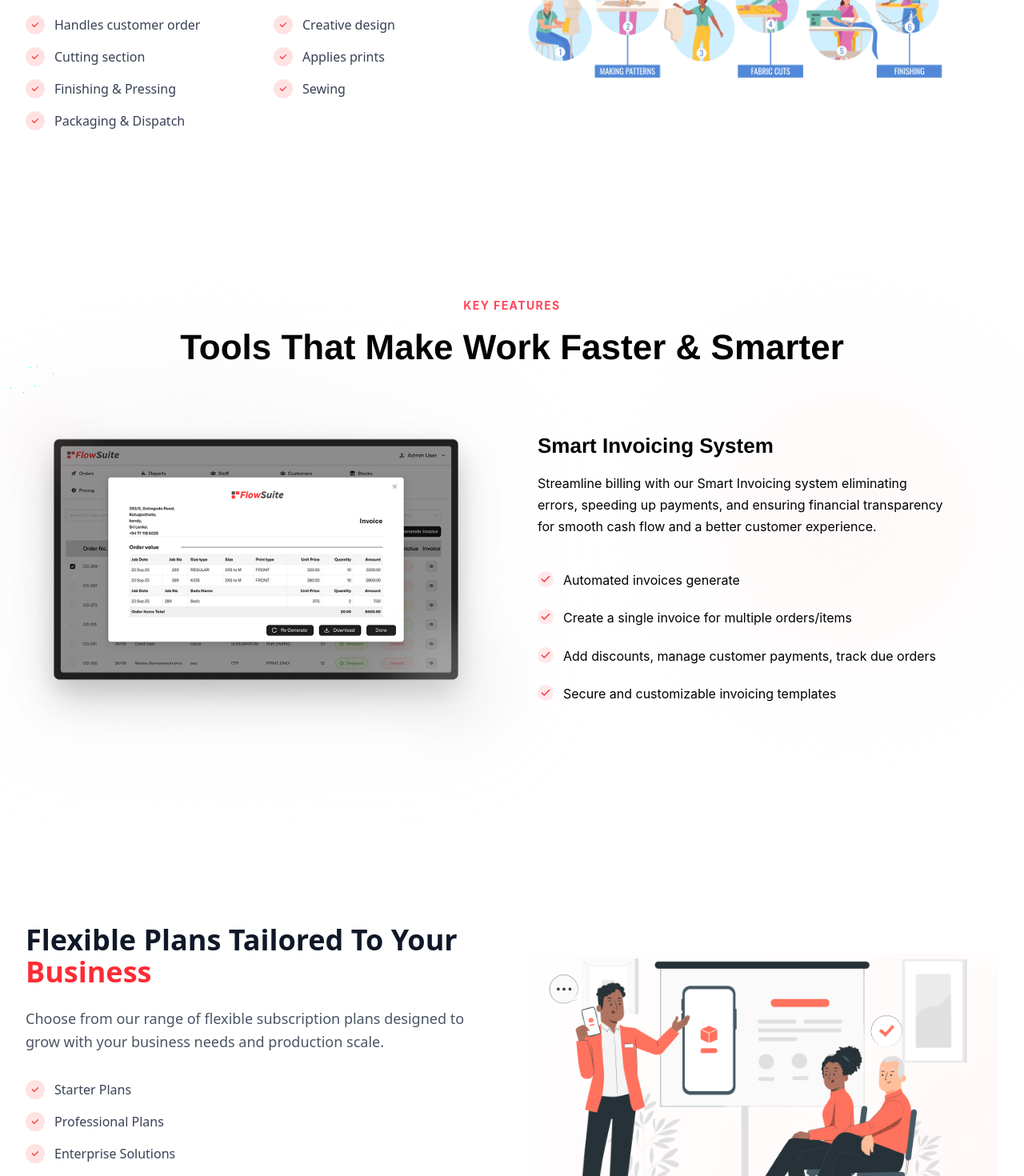
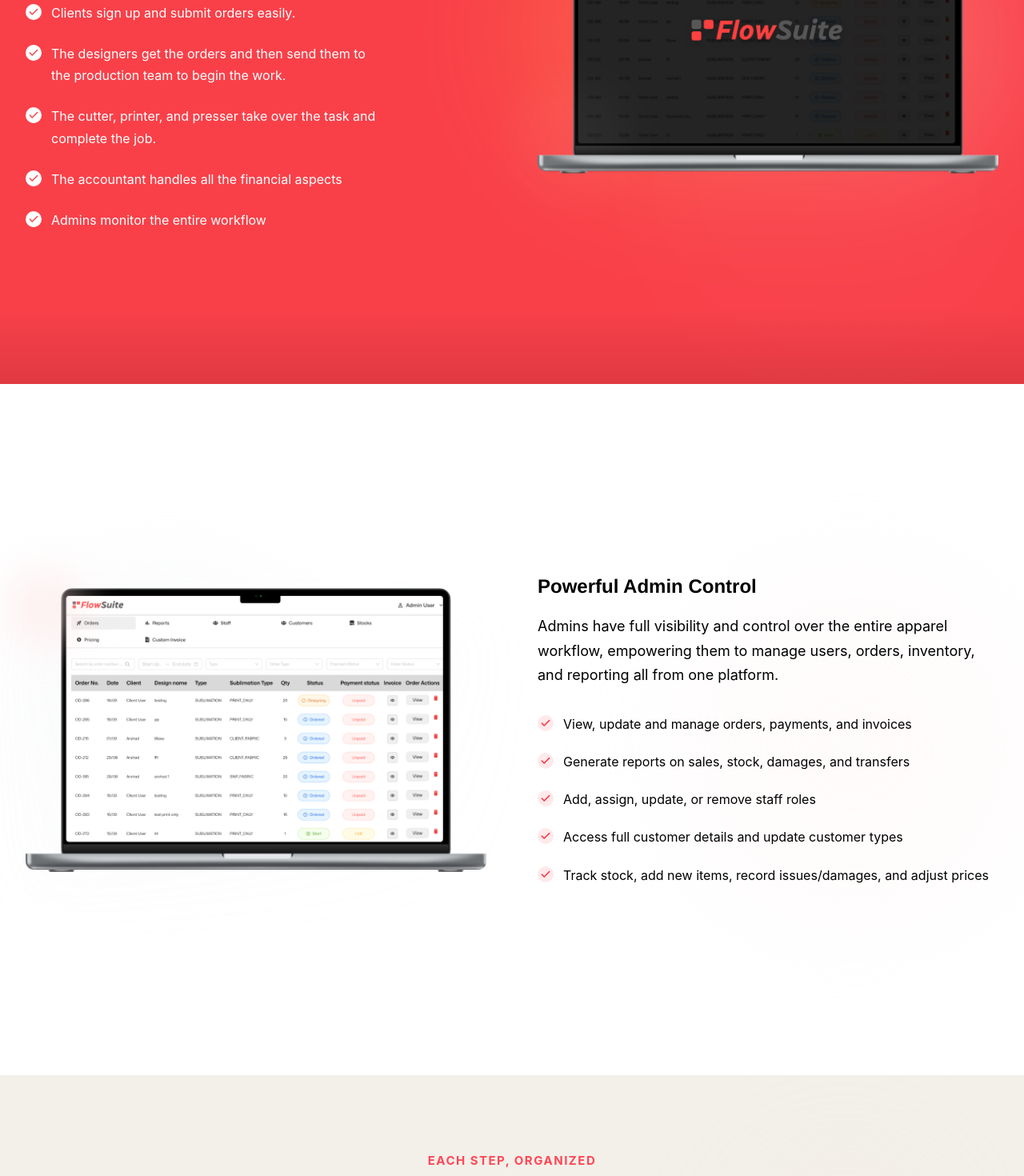
Before and after one commit to chamithsandeepa/Flowsuite-web, a React (Vite) app: page / in a window 1280 px wide. Shown: the part 1160-2630 px from the top of the page at 80% size. Built offline with nearby package versions, Linux system fonts and the light colour scheme.

Commit message:
Add new sections for FlowSuite, Admin Control, and various reporting features in App component

```diff
--- a/src/App.tsx
+++ b/src/App.tsx
@@ -1,12 +1,22 @@
 import { useState, useEffect } from "react";
 import Navigation from "./components/Navigation";
 import HeroSection from "./components/HeroSection";
-import FeatureSection from "./components/FeatureSection";
-import WorkflowSection from "./components/WorkflowSection";
 import KeyFeaturesSection from "./components/KeyFeaturesSection";
-import PlansSection from "./components/PlansSection";
-import CallToActionSection from "./components/CallToActionSection";
+// import PlansSection from "./components/PlansSection";
+// import CallToActionSection from "./components/CallToActionSection";
 import Footer from "./components/Footer";
+import FlowSuiteSection from "./components/FlowSuite";
+import AdminControlSection from "./components/AdminControll";
+import Steps from "./components/Steps";
+import InventoryReportingSection from "./components/Inventory";
+import StockTransfer from "./components/StockTransfer";
+import Automated from "./components/Automated";
+import DamageFlowSection from "./components/DamageFlow";
+import AdvancedPricingSection from "./components/PricingSystem";
+import DTForder from "./components/DTForder";
+import Plans from "./components/Plans";
+import FAQSection from "./components/FAQ";
+import CTASection from "./components/ContactUs";
 
 const App = () => {
   const [activeSection, setActiveSection] = useState("home");
@@ -60,11 +70,21 @@ const App = () => {
         scrollToSection={scrollToSection}
       />
       <HeroSection scrollToSection={scrollToSection} />
-      <FeatureSection />
-      <WorkflowSection />
+      <FlowSuiteSection />
+      <AdminControlSection />
+      <Steps />
       <KeyFeaturesSection />
-      <PlansSection scrollToSection={scrollToSection} />
-      <CallToActionSection scrollToSection={scrollToSection} />
+      <InventoryReportingSection />
+      <StockTransfer />
+      <Automated />
+      <DamageFlowSection />
+      <AdvancedPricingSection />
+      <DTForder />
+      <Plans />
+      <FAQSection />
+      <CTASection />
+      {/* <PlansSection scrollToSection={scrollToSection} /> */}
+      {/* <CallToActionSection scrollToSection={scrollToSection} /> */}
       <Footer scrollToSection={scrollToSection} />
     </div>
   );
```
